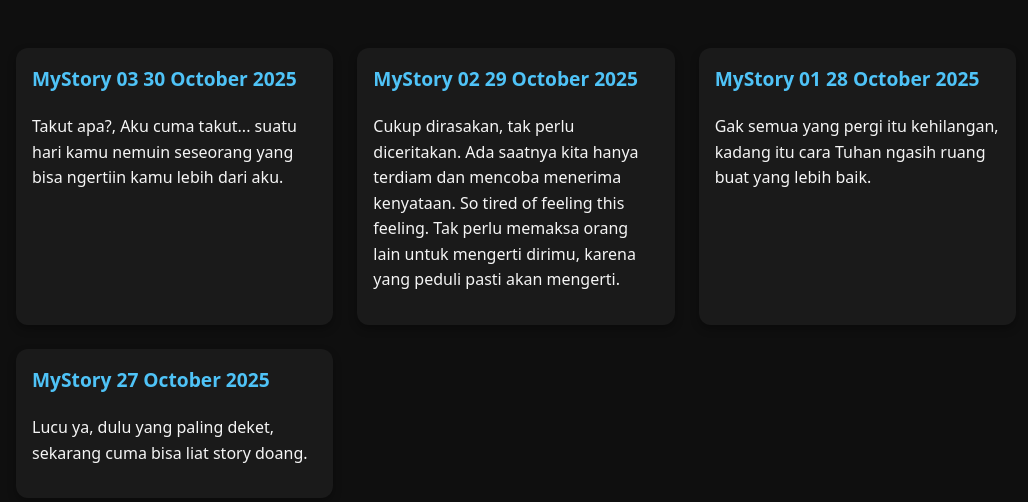
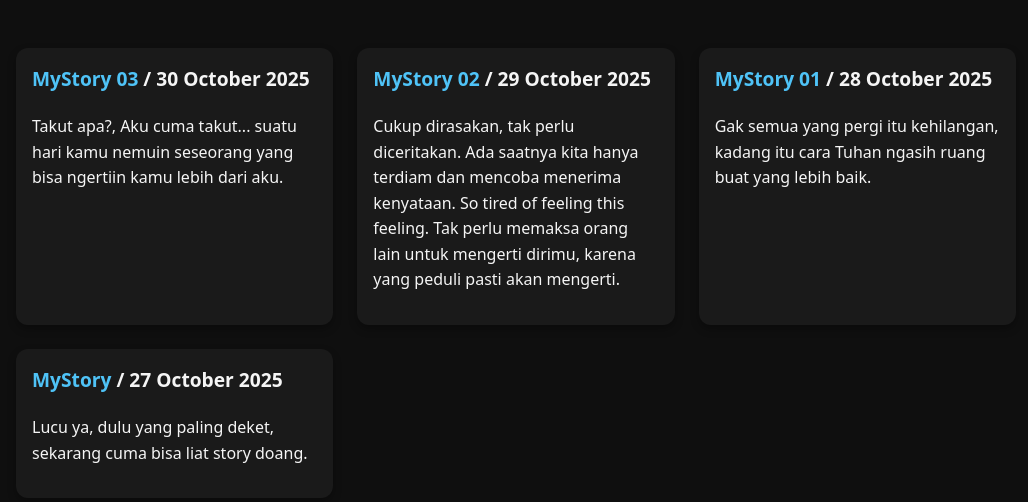
Before and after one commit to mystyl3/mystyl3.github.io, a Jekyll site: the page built from index.md, in a window 1280 px wide. Shown: the top 502 px of the page, without its empty margins (124-1152 px from the left). Built offline with Jekyll 4.4.1, drawn with Linux system fonts in a browser that asks for light colours.

```diff
--- a/index.md
+++ b/index.md
@@ -7,7 +7,7 @@ description: ss
 <div class="grid">
   {% for post in site.posts %}
     <div class="card">
-      <h3><a href="{{ post.url | relative_url }}">{{ post.title }} {{ post.date | date: "%d %B %Y" }}</a></h3>
+      <h3><a href="{{ post.url | relative_url }}">{{ post.title }}</a> / {{ post.date | date: "%d %B %Y" }}</h3>
       <p>{{ post.description }}</p>
     </div>
   {% endfor %}
```
